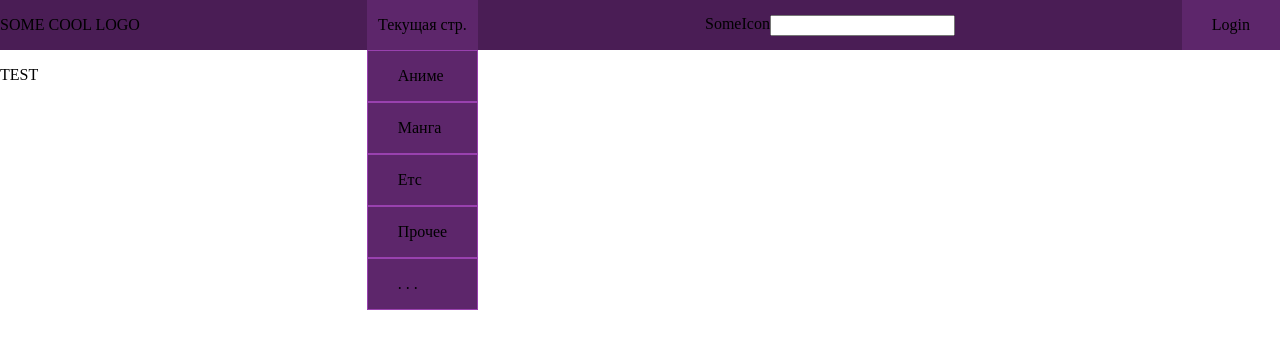
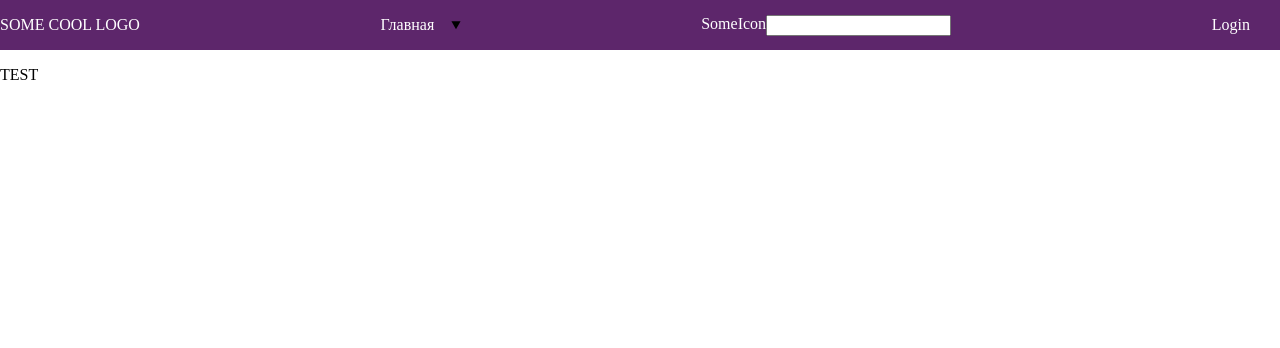
Before and after one commit to AIifa/theBestAnimeSite, a Nuxt app: page / in a window 1280 px wide. Shown: the top 348 px of the page. Built offline with nearby package versions, Linux system fonts and the light colour scheme.

Commit message:
style dropdown

```diff
--- a/app.vue
+++ b/app.vue
@@ -4,8 +4,5 @@
     <NuxtPage />
   </div>
 </template>
-<style>
-body {
-  margin: 0px;
-}
-</style>
+
+<style lang="scss" src="assets/style.scss"></style>
--- /dev/null
+++ b/assets/style.scss
@@ -0,0 +1,3 @@
+body {
+  margin: 0px;
+}
--- /dev/null
+++ b/assets/variables.scss
@@ -0,0 +1,3 @@
+$main-color: #5D266B;
+$focus-color: #b34dcc;
+$app-header-text-color: white;
--- a/components/AppHeader.vue
+++ b/components/AppHeader.vue
@@ -9,27 +9,14 @@
   </div>
 </template>
 <script setup lang="ts">
-const selectData = [
-  {
-    label: "Первая строка",
-    tab: 0, // какая-нибудь ссылка на требуемый раздел (айдишник/ссылка/етс)
-  },
-  {
-    label: "Прочее",
-    children: [
-      {
-        label: "Вложенная строка",
-        tab: 1,
-      },
-    ],
-  },
-];
+
 </script>
 <style lang="scss" scoped>
 .app-header {
+  color: $app-header-text-color;
   width: 100%; // vw?
   height: 50px;
-  background-color: #4a1d55;
+  background-color: $main-color;
 
   display: flex;
   justify-content: space-between;
@@ -37,7 +24,7 @@ const selectData = [
 }
 .login {
   height: 100%;
-  background-color: #5d266b;
+  background-color: $main-color;
   padding: 0px 30px;
 }
 </style>
--- a/components/HeaderSelect.vue
+++ b/components/HeaderSelect.vue
@@ -1,44 +1,142 @@
 <template>
-  <div id="header-select">
-    <div class="current"><span>Текущая стр.</span></div>
-    <div class="options">
-      <div><p>Аниме</p></div>
-      <div><p>Манга</p></div>
-      <div><p>Етс</p></div>
-      <div><p>Прочее</p></div>
-      <div><p>. . .</p></div>
+  <div class="dropdown">
+    <div
+      class="current-dropdown-item"
+      @mouseover="show = true"
+      @mouseout="show = false"
+    >
+      <span>{{ current.name }}</span>
+      <div class="triangle-icon"></div>
+    </div>
+
+    <div
+      v-show="show"
+      class="dropdown-items"
+      @mouseover="show = true"
+      @mouseout="show = false"
+    >
+      <template v-for="item in data" :key="item.name + 'block'">
+        <div class="dropdown-item-header">
+          <span> {{ item.name }} </span>
+        </div>
+
+        <template v-for="el in item.refs" :key="el.name + 'item-block'">
+          <a class="dropdown-item-link" :href='el.ref'>
+            <div>
+              <span> {{ el.name }} </span>
+            </div>
+          </a>
+        </template>
+      </template>
     </div>
   </div>
 </template>
+
 <script setup lang="ts">
-const props = defineProps({
-  data: {
-    type: Array,
-    default: () => []
-  }
-})
 
+
+
+const data = ref([
+  {
+    name: 'Основное',
+    refs: [
+      {
+        name: 'Аниме',
+        ref: 'temp URL 1',
+      },
+      {
+        name: 'Манга',
+        ref: 'temp URL 1',
+      },
+      {
+        name: 'Ранобэ',
+        ref: 'temp URL 1',
+      },
+    ]
+  },
+  {
+    name: 'Разное',
+    refs: [
+      {
+        name: 'О сайте',
+        ref: 'temp URL 1',
+      },
+      {
+        name: 'Календаль',
+        ref: 'temp URL 1',
+      },
+      {
+        name: 'Ещё что-то',
+        ref: 'temp URL 1',
+      },
+    ]
+  },
+]);
+
+const current = ref({
+  name: 'Главная',
+});
+
+const show = ref(false);
 </script>
-<style lang="scss">
-#header-select {
+
+<style lang="scss" scoped>
+.dropdown {
   height: 100%;
+  width: 100px;
+  position: relative;
 }
 
-.current {
+.current-dropdown-item {
+  display: flex;
+  justify-content: space-between;
+  align-items: center;
+  align-content: center;
   height: 100%;
-  align-content: center;
-  background-color: #5D266B;
-  text-align: center;
+  padding: 0 10px;
+
+  .triangle-icon {
+    width: 10px;
+    height: 10px;
+    background-image: url('~/assets/triangle.svg');
+    background-size: contain;
+    background-repeat: no-repeat;
+    background-position: center;
+    transform: rotate(180deg);
+
+    .active {
+      transform: rotate(0deg);
+    }
+  }
 }
-.options {
-  list-style-type: none;
-  // position: absolute;
+
+.dropdown-items {
+  width: 100px;
+}
+
+.dropdown-item-header {
+  text-align: start;
+  height: 25px;
+  background-color: $main-color;
+  padding: 0 10px;
+}
+
+.dropdown-item-link {
+  text-align: end;
+  text-decoration: none;
+  cursor: pointer;
+  color: unset;
 
   div {
+    align-content: center;
+    background-color: $main-color;
     height: 50px;
-    padding: 0px 30px;
-    background-color: #5D266B;
-    border: 1px solid #9941af; // временно, потом границы не будет
+    padding: 0 10px;
+
+    &:hover {
+      background-color: $focus-color;
+    }
   }
 }
+
 </style>
--- a/nuxt.config.ts
+++ b/nuxt.config.ts
@@ -1,5 +1,23 @@
 // https://nuxt.com/docs/api/configuration/nuxt-config
 export default defineNuxtConfig({
   compatibilityDate: '2024-11-01',
-  devtools: { enabled: true }
+  devtools: {
+    enabled: true
+  },
+  nitro: {
+    esbuild: {
+      options: {
+        target: 'esnext'
+      }
+    }
+  },
+  vite: {
+    css: {
+      preprocessorOptions: {
+        scss: {
+          additionalData: '@use "~/assets/variables.scss" as *;'
+        }
+      }
+    }
+  }
 })
--- /dev/null
+++ b/types/Point.ts
@@ -0,0 +1,4 @@
+export interface Point {
+  x: number;
+  y: number;
+};
--- /dev/null
+++ b/types/Seed.ts
@@ -0,0 +1,4 @@
+export interface Seed {
+  checked: boolean;
+  number: number;
+};
```
Also changed, not shown: components/SearchInput.vue (+4 -4 lines), types/Spot.ts (added, +7 -0 lines), types/SpotSettings.ts (added, +15 -0 lines), assets/triangle.svg (added).
